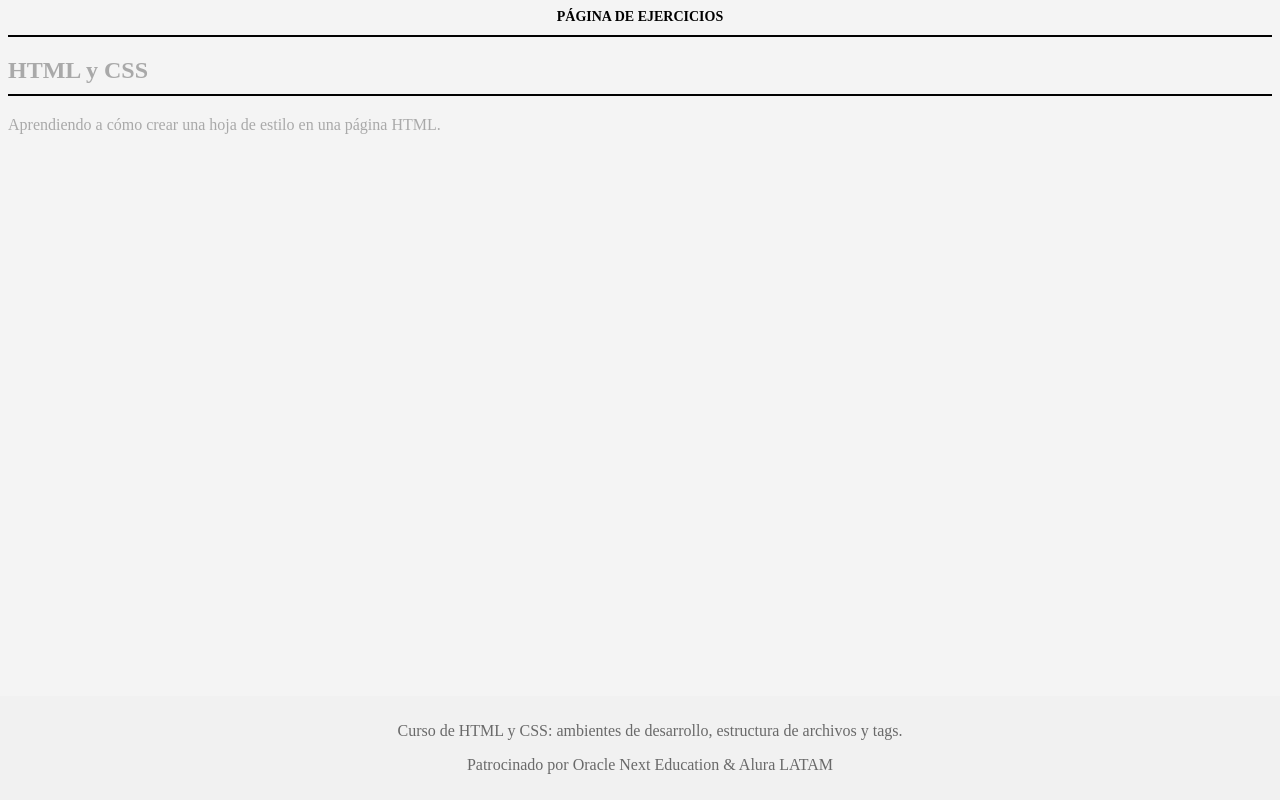
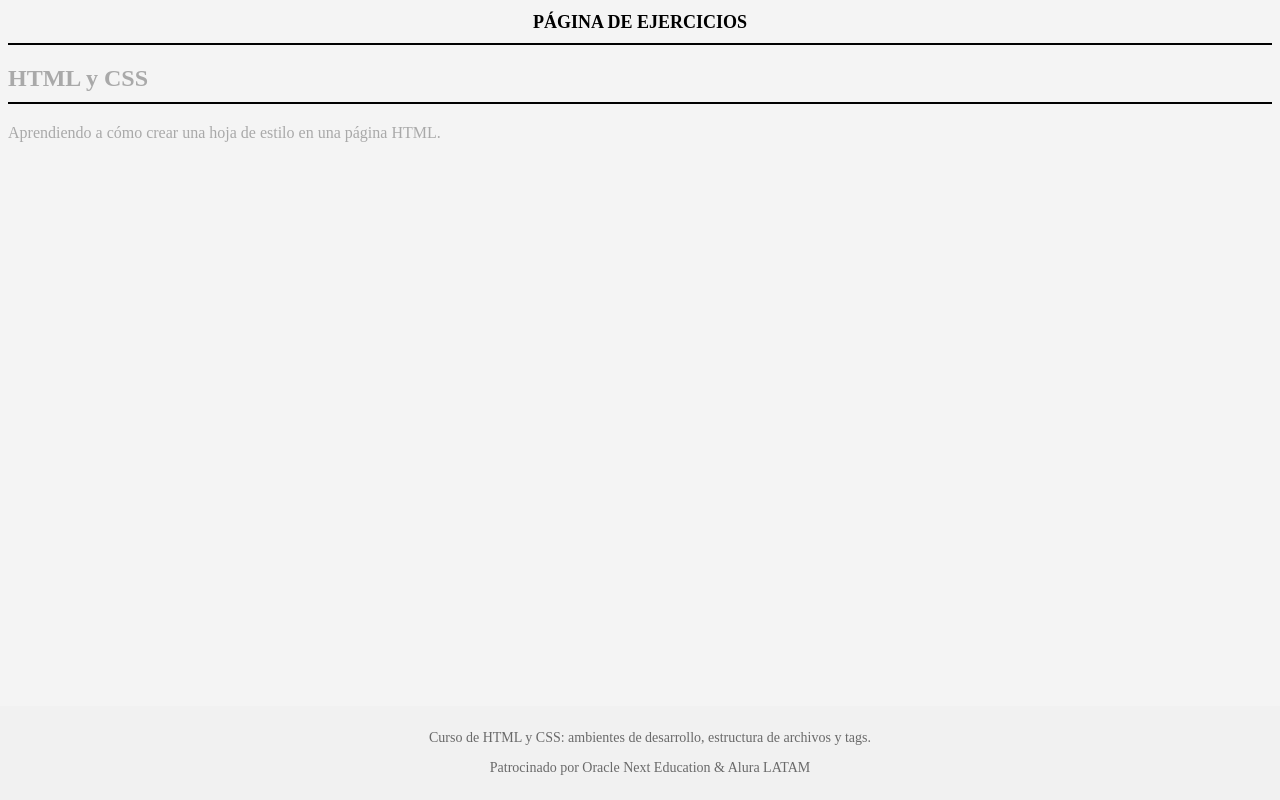
Before and after one commit to ingacevedo2006/practice-hmtl-css, a plain HTML site: page index.html in a window 1280 px wide. Drawn offline with Linux system fonts and the light colour scheme.

Commit message:
Update style.css
cambio de tamaño de letra y color del footer

```diff
--- a/style.css
+++ b/style.css
@@ -9,7 +9,7 @@ h1 {
     text-align: center;
     color: #000000; /* Letra negra */
     font-family: 'Times New Roman', Times, serif; /* Estilo de letra */
-    font-size: 14px; /* Tamaño de letra */
+    font-size: 18px; /* Tamaño de letra */
     margin-bottom: 20px;
 }
 
@@ -22,6 +22,7 @@ h1, h2, h3, h4, h5, h6 {
 footer {
     background-color: #f1f1f1;
     color: #696969; /* Letra gris oscuro */
+    font-size: 14px;
     text-align: center;
     padding: 10px;
     position: fixed;
```
